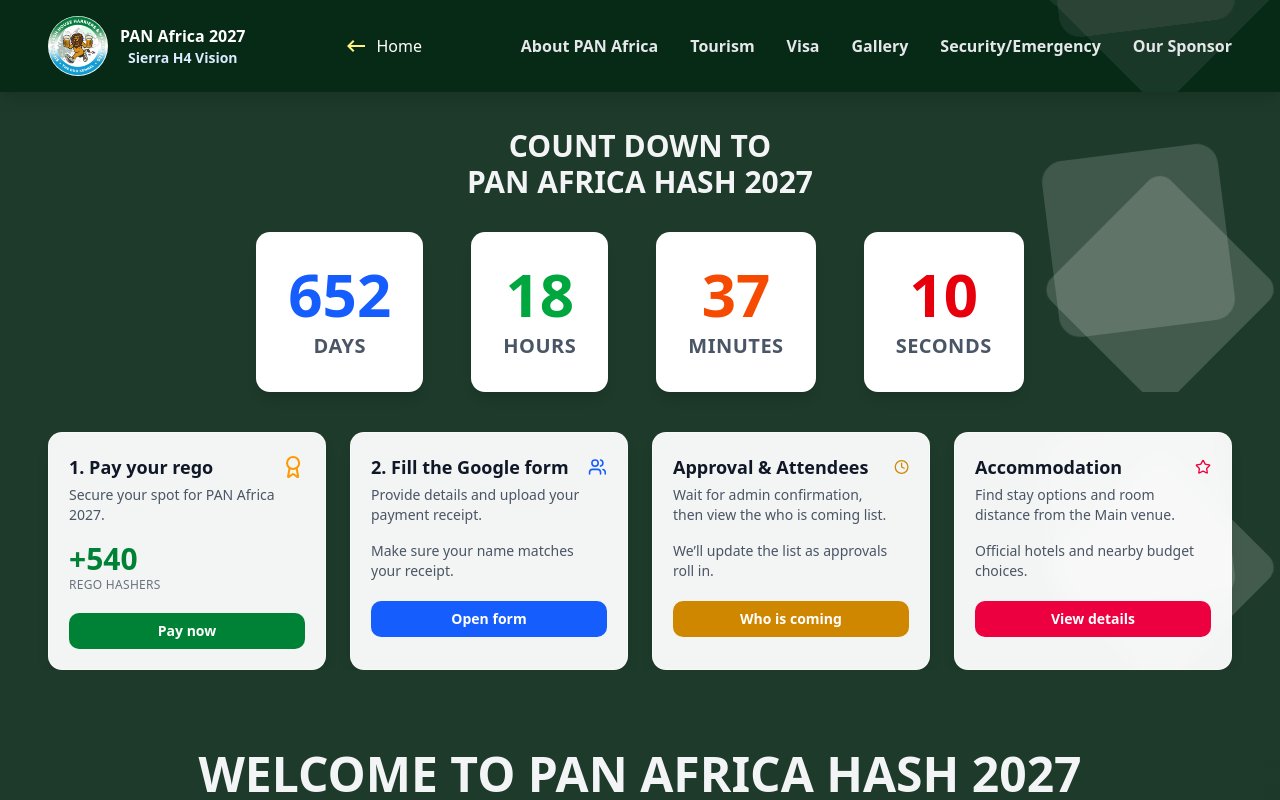
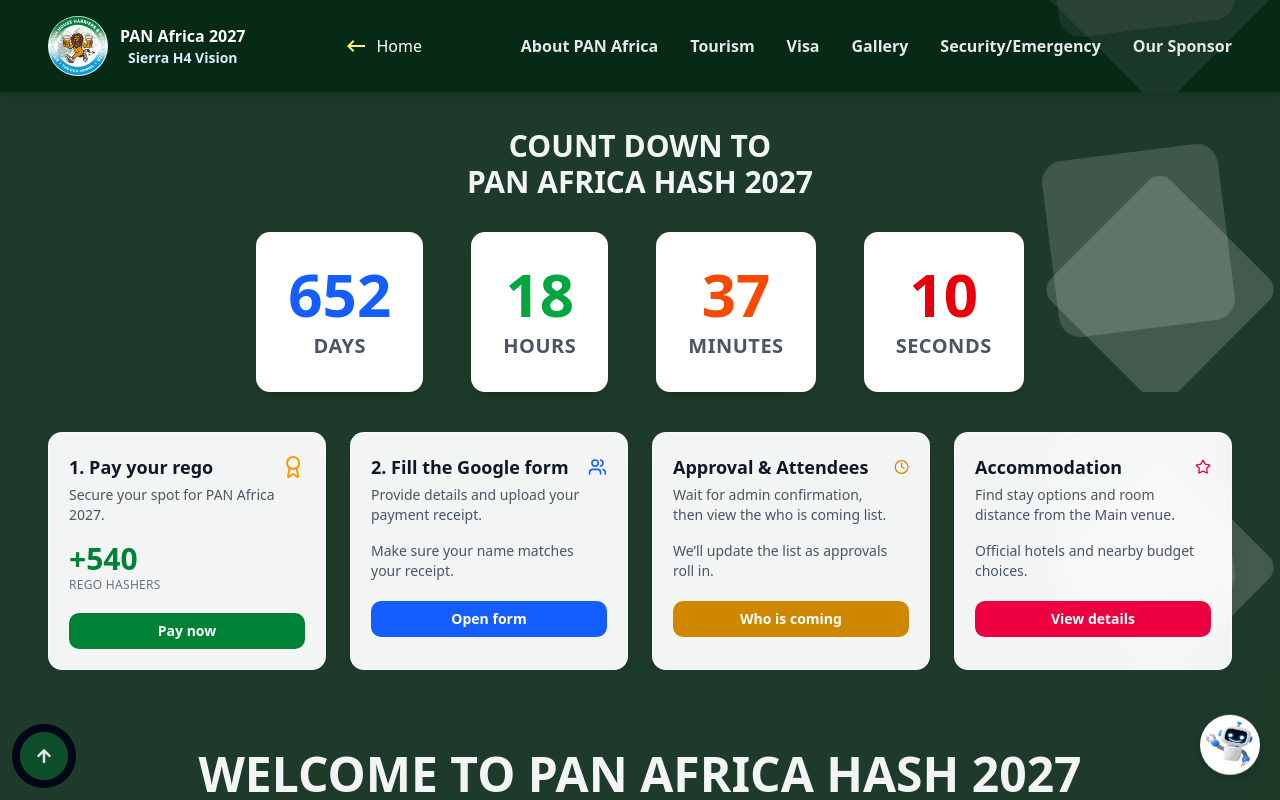
Before and after one commit to 1surep/sh4, a Next.js app: page /pan-africa-2027 in a window 1280 px wide. Shown: the top 800 px of the page. Built offline with nearby package versions, Linux system fonts and the light colour scheme.

Commit message:
added scroll to the top

```diff
--- a/app/layout.js
+++ b/app/layout.js
@@ -1,15 +1,17 @@
-'use client'
+"use client";
 
 import { Outfit } from "next/font/google";
 import "./globals.css";
 import Navbar from "@/components/Navbar";
 import Footer from "@/components/Footer";
 import { usePathname } from "next/navigation";
+import Link from "next/link";
+import { FaArrowUp } from "react-icons/fa";
 
 const outfit = Outfit({
   variable: "--font-outfit", // Define the CSS variable
   subsets: ["latin"],
-  weight: ['400', '500', '600', '700', '800', '900'],
+  weight: ["400", "500", "600", "700", "800", "900"],
 });
 
 // export const metadata = {
@@ -19,14 +21,23 @@
 
 export default function RootLayout({ children }) {
   const pathname = usePathname();
-  const isPanAfricaPage = pathname === '/pan-africa-2027';
+  const isPanAfricaPage = pathname === "/pan-africa-2027";
 
   return (
     <html lang="en" data-theme="light">
       <body className={`${outfit.variable} font-outfit antialiased`}>
-        {!isPanAfricaPage && <Navbar/>}
+        {!isPanAfricaPage && <Navbar />}
         {children}
-        {!isPanAfricaPage && <Footer/>}
+        {!isPanAfricaPage && <Footer />}
+
+        {/* Back to Top Button */}
+        <Link href="#top">
+          <div className="w-[5px] rounded-full px-6 py-4 bg-green-900/80 hover:bg-green-900/100 items-center justify-center ring-8 hover:ring-slate-700 z-50 flex fixed left-5 bottom-5 transition-all duration-300 ease-in-out">
+            <span className="font-bold text-gray-200">
+              <FaArrowUp />
+            </span>
+          </div>
+        </Link>
       </body>
     </html>
   );
--- a/components/Pan27/PanAfrica2027.jsx
+++ b/components/Pan27/PanAfrica2027.jsx
@@ -6,6 +6,7 @@
 import PanAfricaNavbar from "./PanAfricaNavbar";
 import Footer from "../Footer";
 import Image from "next/image";
+import ChatbotModal from "../Chat/ChatbotModal";
 import { Swiper, SwiperSlide } from 'swiper/react';
 // Import Swiper styles
 import 'swiper/css';
@@ -1076,6 +1077,9 @@
 
       {/* Footer PAN 2027 */}
       <Footer />
+
+      {/* Chatbot Modal */}
+      <ChatbotModal />
     </>
   );
 }
```
Also changed, not shown: public/ai.png.
